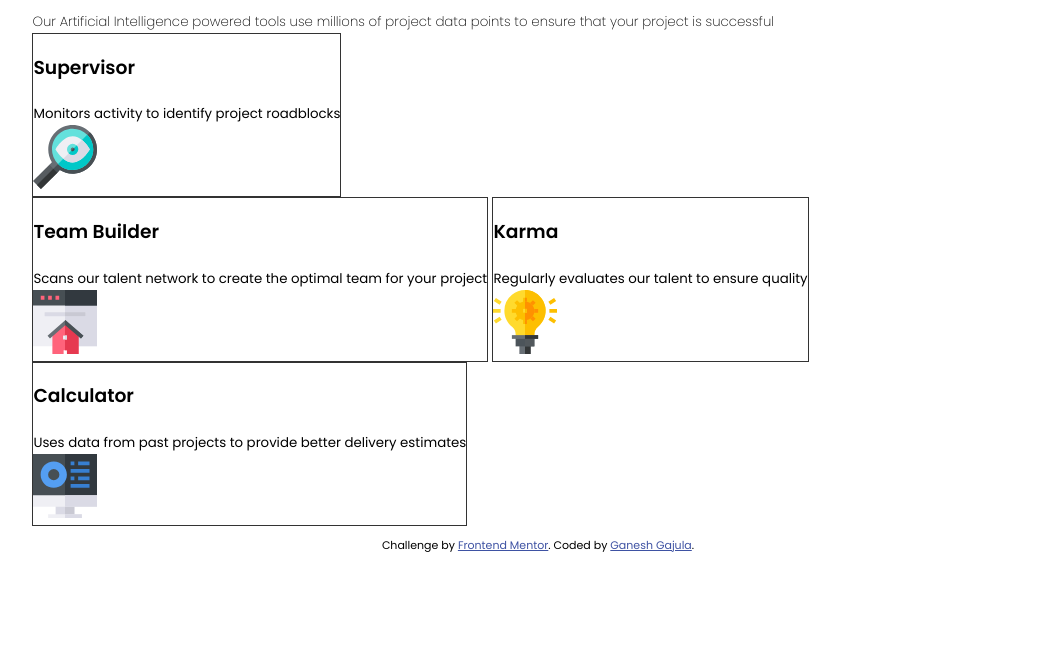
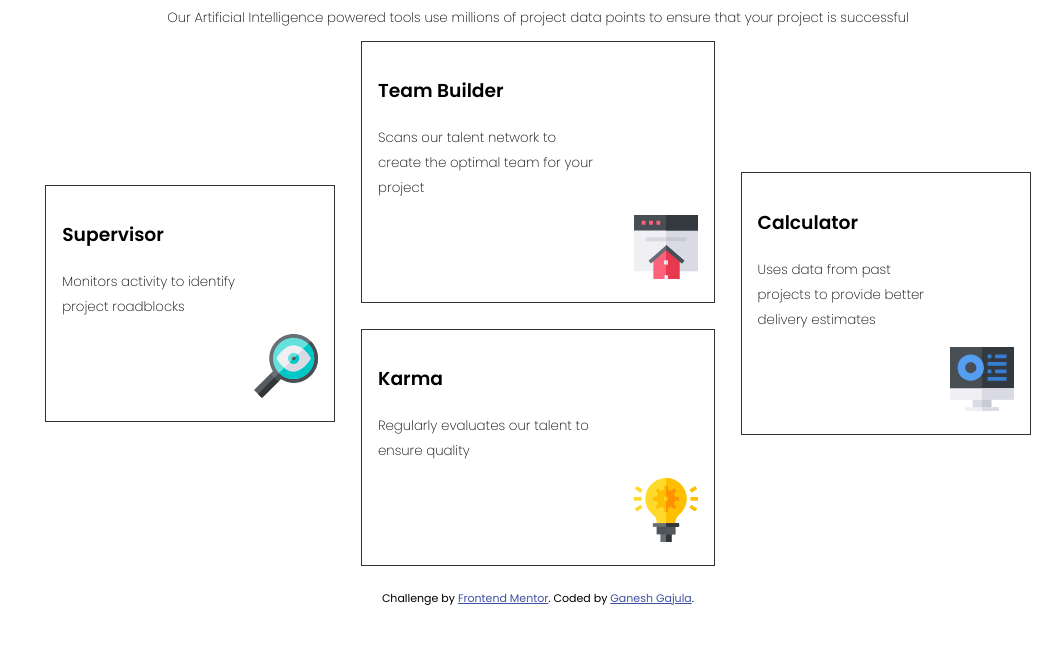
Before and after one commit to ganeshgajula/four-card-feature-frontendmentor, a plain HTML site: page index.html in a window 1280 px wide. Shown: the part 131-800 px from the top of the page, without its empty margins (102-1164 px from the left). Drawn offline with Linux system fonts and the light colour scheme.

Commit message:
style: added layout styling

```diff
--- a/index.html
+++ b/index.html
@@ -27,20 +27,23 @@
         points to ensure that your project is successful
       </small>
 
+      <div class="card-container">
         <div class="card card-1">
           <div class="text-content">
             <h3>Supervisor</h3>
-          <small>Monitors activity to identify project roadblocks</small>
+            <small class="text-para"
+              >Monitors activity to identify project roadblocks</small
+            >
           </div>
           <div class="image">
             <img src="/images/icon-supervisor.svg" alt="" />
           </div>
         </div>
-      <div>
+        <div class="cards-collection">
           <div class="card card-2">
             <div class="text-content">
               <h3>Team Builder</h3>
-            <small>
+              <small class="text-para">
                 Scans our talent network to create the optimal team for your
                 project
               </small>
@@ -52,7 +55,9 @@
           <div class="card card-3">
             <div class="text-content">
               <h3>Karma</h3>
-            <small>Regularly evaluates our talent to ensure quality</small>
+              <small class="text-para"
+                >Regularly evaluates our talent to ensure quality</small
+              >
             </div>
             <div class="image">
               <img src="/images/icon-karma.svg" alt="" />
@@ -63,7 +68,7 @@
         <div class="card card-4">
           <div class="text-content">
             <h3>Calculator</h3>
-          <small>
+            <small class="text-para">
               Uses data from past projects to provide better delivery estimates
             </small>
           </div>
@@ -71,7 +76,7 @@
             <img src="/images/icon-calculator.svg" alt="" />
           </div>
         </div>
-
+      </div>
       <footer>
         <p class="attribution">
           Challenge by
--- a/styles.css
+++ b/styles.css
@@ -20,18 +20,58 @@ body {
   margin: auto;
 }
 
+h1 {
+  text-align: center;
+}
+
 .non-bold {
   font-weight: 200;
 }
 
 .header-para {
+  display: block;
+  font-weight: 200;
+  text-align: center;
+}
+
+.text-para {
   font-weight: 200;
 }
 
 .card {
   display: inline-flex;
   flex-direction: column;
+  justify-content: space-between;
   border: 1px solid #333;
+  height: 100%;
+  width: 320px;
+  padding: 1rem;
+  margin: 0.8rem;
+}
+
+.cards-collection {
+  display: flex;
+  flex-direction: column;
+  height: 100%;
+}
+
+.image {
+  align-self: flex-end;
+}
+
+.card-container {
+  display: flex;
+  justify-content: space-between;
+}
+
+.card-1,
+.card-4 {
+  align-self: center;
+}
+
+.text-content {
+  width: 70%;
+  margin-bottom: 1rem;
 }
 
 .attribution {
```
Lines whose indentation alone changed are shown as unchanged.
